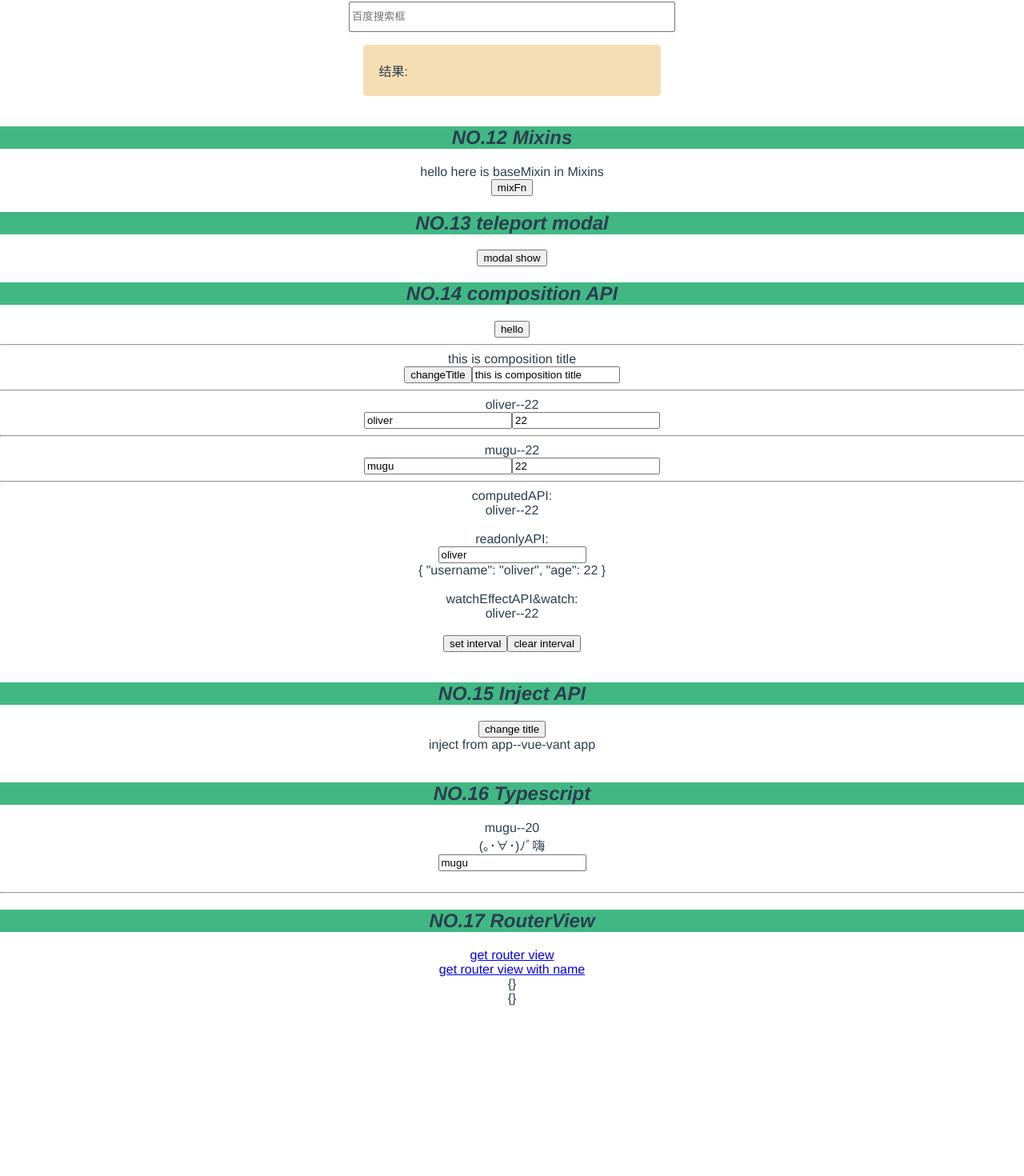
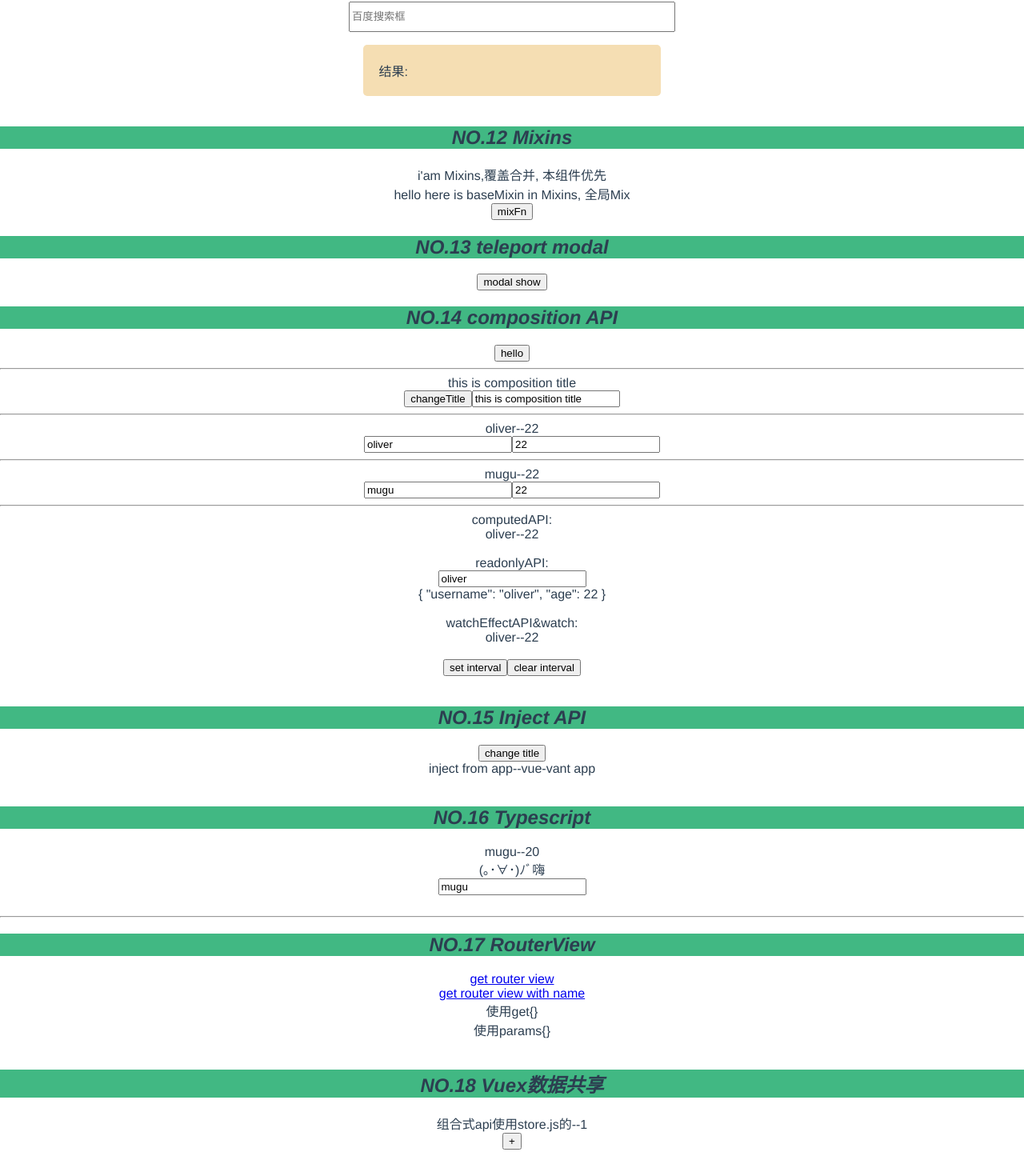
Before and after one commit to mugudamowang/vue-ant, a Vue app: page /rtParam in a window 1280 px wide. Shown: the part 2722-4192 px from the top of the page at 80% size. Before the commit the page ends 4079 px from the top, so only its background shows below. Built offline with nearby package versions, Linux system fonts and the light colour scheme.

Commit message:
ts检查问题解决, 完成vuex设置

```diff
--- a/package.json
+++ b/package.json
@@ -10,7 +10,8 @@
     "fetch-jsonp": "^1.1.3",
     "mitt": "^3.0.0",
     "vue": "^3.0.5",
-    "vue-router": "^4.0.11"
+    "vue-router": "^4.0.11",
+    "vuex": "^4.0.2"
   },
   "devDependencies": {
     "@vitejs/plugin-vue": "^1.2.5",
@@ -19,6 +20,7 @@
     "sass-loader": "^12.1.0",
     "typescript": "^4.3.2",
     "vite": "^2.4.2",
-    "vue-tsc": "^0.0.24"
+    "vue-tsc": "^0.0.24",
+    "vuex": "^4.0.2"
   }
 }
--- a/src/App.vue
+++ b/src/App.vue
@@ -52,6 +52,9 @@
     <router-link to="/rtv?way='get'">get router view</router-link><br>
     <router-link :to="{name:'routeview',params:{way:'name'}}">get router view with name</router-link>
     <router-view id="rtv"></router-view>
+    <br>
+    <Vuex></Vuex>
+
 </template>
 
 <script lang="ts">
@@ -70,6 +73,8 @@ import Modal from "./components/Modal.vue";
 import Composition from "./components/Composition.vue";
 import Inject from "./components/Inject.vue";
 import Typescript from "./components/Typescript.vue";
+import Vuex from "./components/Vuex.vue";
+
 
 export default defineComponent({
     name: "App",
@@ -87,6 +92,7 @@ export default defineComponent({
         Composition,
         Inject,
         Typescript,
+        Vuex
     },
     setup() {
         let title = ref("vue-vant app");
--- a/src/components/Mixins.vue
+++ b/src/components/Mixins.vue
@@ -1,17 +1,18 @@
 <template>
     <div>
         <h2>NO.12 Mixins</h2>
-        <p>{{mixMeg}}</p>
+        <p>{{mixMeg1}}</p>
+        <p>{{mixMeg2}}</p>
         <button @click="mixFn">mixFn</button>
     </div>
 </template>
 <script>
-import baseMixin from '../mixins/baseMixin'//局部引用
+// import baseMixin from '../mixins/baseMixin'//局部引用
 export default {
-    mixins:[baseMixin],
+    // mixins:[baseMixin],//局部引用
     data(){
         return {
-            // mixMeg:"i'am Mixins"//相同名称会就近合并
+            mixMeg1:"i'am Mixins,覆盖合并, 本组件优先"//相同名称会就近合并
         }
     }
 }
--- a/src/components/RouteParam.vue
+++ b/src/components/RouteParam.vue
@@ -1,7 +1,7 @@
 <template>
     <div>
-        <p>{{this.$route.query}}</p>
-        <p>{{this.$route.params}}</p>
+        <p>使用get{{this.$route.query}}</p>
+        <p>使用params{{this.$route.params}}</p>
 
     </div>
 </template>
--- /dev/null
+++ b/src/components/Vuex.vue
@@ -0,0 +1,33 @@
+<template>
+    <div>
+        <h2>NO.18 Vuex数据共享</h2>
+        <p>组合式api使用store.js的--{{ count }}</p>
+        <button @click="count++">+</button>
+    </div>
+</template>
+
+<script>
+import { ref } from 'vue';
+import { useStore } from 'vuex';
+export default {
+    name: "vuex",
+    // data() {
+    //     return {
+    //         count: this.$store.state.count,
+    //     };
+    // },
+    setup(){
+        //setup使用store
+        const store = useStore();
+
+        let count = ref(store.state.count)
+
+        return{
+            count
+        }
+    }
+};
+</script>
+
+<style>
+</style>
--- a/src/main.ts
+++ b/src/main.ts
@@ -1,15 +1,20 @@
 import { createApp } from 'vue'
 import App from './App.vue'
 import axios from "axios";
-// import baseMixin from './mixins/baseMixin';//todo: ts类型检查导致
+//todo: ts类型检查导致, 在tsconfig.json中设置"noImplicitAny": false
+import baseMixin from './mixins/baseMixin'
 import fetchJsonp from 'fetch-jsonp';
 import route from './routes'
+import store from './vuex/store'
+
+
 
 
 // createApp(App).mount('#app')
-const app = createApp(App);
+let app = createApp(App);
 app.config.globalProperties.axios = axios;  //绑定到全局
 app.config.globalProperties.fetchJsonp = fetchJsonp;  //绑定到全局
-// app.mixin(baseMixin)
+app.mixin(baseMixin);
 app.use(route);
+app.use(store);
 app.mount('#app');
--- a/src/mixins/baseMixin.js
+++ b/src/mixins/baseMixin.js
@@ -1,7 +1,8 @@
 const baseMixin ={
     data() {
         return {
-            mixMeg:"hello here is baseMixin in Mixins"
+            mixMeg1:"hello here is baseMixin in Mixins, 全局Mix",
+            mixMeg2:"hello here is baseMixin in Mixins, 全局Mix"
         }
     },
     methods: {
@@ -10,4 +11,4 @@ const baseMixin ={
         }
     },
 }
-export default baseMixin
+export default baseMixin;
--- /dev/null
+++ b/src/vuex/store.js
@@ -0,0 +1,20 @@
+import { createStore } from 'vuex';
+
+const store = createStore({
+    state(){ //数据
+        return{
+            count:1,
+            list:["马总","李总"]
+        }
+    },
+    mutations:{ //方法
+        incCount(state){
+            state.count++
+        },
+        setCount(state,num){
+            state.count=num
+        }
+    }
+})
+
+export default store
--- a/tsconfig.json
+++ b/tsconfig.json
@@ -8,7 +8,8 @@
     "sourceMap": true,
     "resolveJsonModule": true,
     "esModuleInterop": true,
-    "lib": ["esnext", "dom"]
+    "lib": ["esnext", "dom"],
+    "noImplicitAny": false
   },
   "include": ["src/**/*.ts", "src/**/*.d.ts", "src/**/*.tsx", "src/**/*.vue", "src/main.ts"]
 }
```
